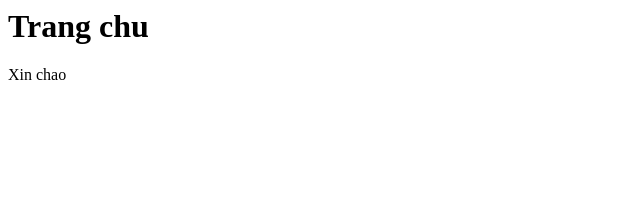
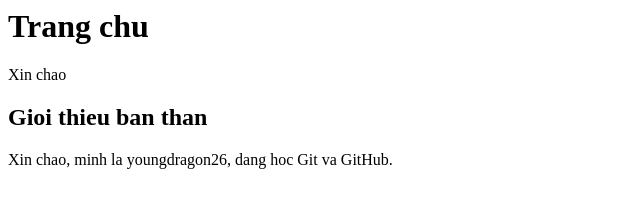
Before and after one commit to youngdragon26/git-basic-practice, a plain HTML site: page index.html in a window 1280 px wide. Shown: the whole page, without its empty margins (0-640 px from the left). Drawn offline with Linux system fonts and the light colour scheme.

Commit message:
Add introduction section

```diff
--- a/index.html
+++ b/index.html
@@ -1,2 +1,3 @@
 <h1>Trang chu</h1>
 <p>Xin chao</p>
+<div class="intro"><h2>Gioi thieu ban than</h2><p>Xin chao, minh la youngdragon26, dang hoc Git va GitHub.</p></div>
```
